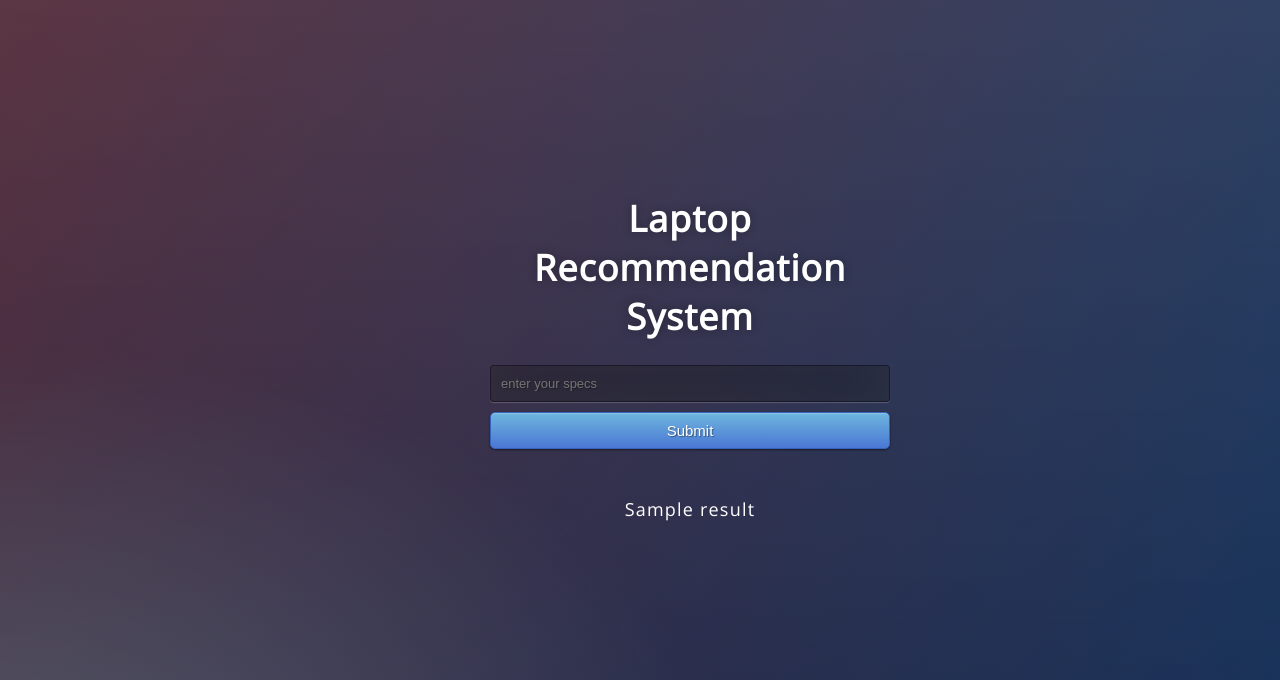
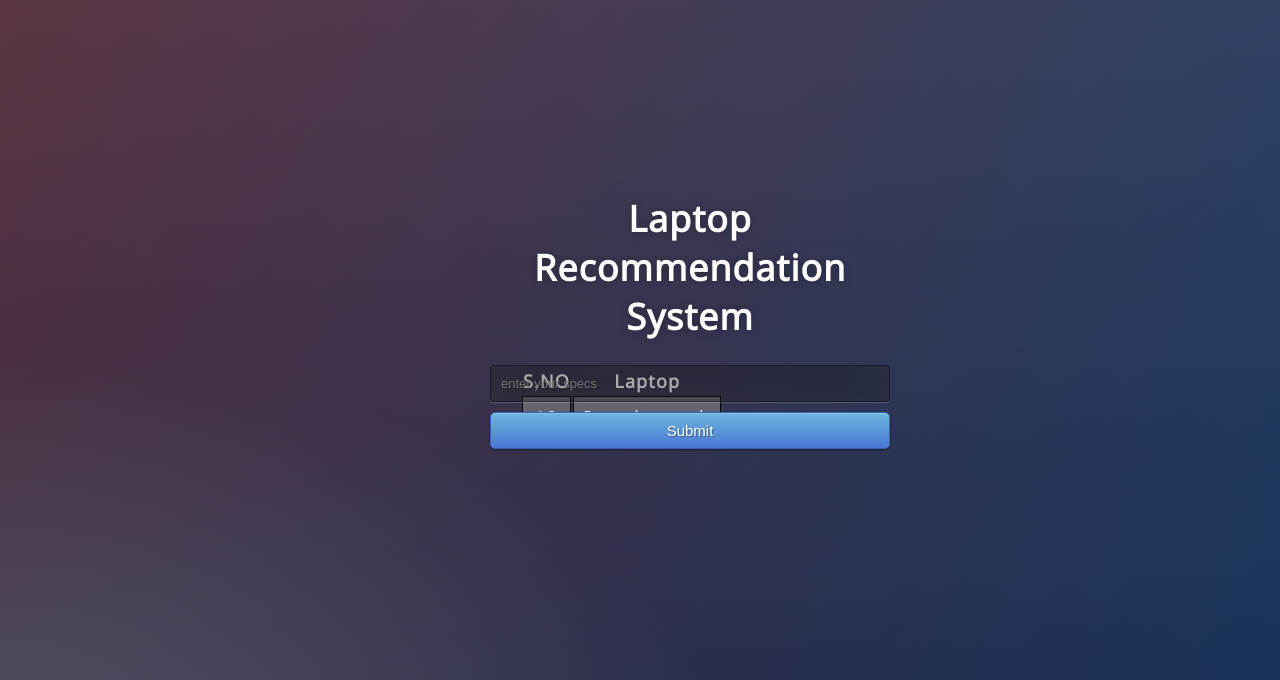
Before and after one commit to varunpatel07/Laptop-recommandation-system, a Flask app: template templates/index.html in a window 1280 px wide. Shown: the top 680 px of the page. Run offline with Flask 2, Linux system fonts and the light colour scheme; the template is opened without the code that fills it: most values are stand-ins (such as "Sample title", 1, 10 or a date in 2020); parts of the project's set-up code (start-up, migrations or seed data) failed here and were passed over.

Commit message:
minor fix

```diff
--- a/main.py
+++ b/main.py
@@ -17,7 +17,8 @@ def suggest():
     '''
     Laptop =  request.form["model"]
     Recommendations = util.suggest(Laptop)
-    return render_template('index.html' ,result=Recommendations)
+    #print(Recommendations)
+    return render_template('index.html' ,result=enumerate(Recommendations))
 
 if __name__ == "__main__":
     app.run(debug=True)
--- a/static/styles.css
+++ b/static/styles.css
@@ -60,3 +60,21 @@ input {
 	-ms-transition: box-shadow .5s ease;
 	transition: box-shadow .5s ease;
 }
+
+
+ th:tr{
+		color: blue;
+		margin-top: 46%;
+		margin-left: 34%;
+
+    }
+tr:nth-of-type(2n){
+        border: 1px solid black;
+        background-color: rgba(150, 150, 150, 0.5);
+
+    }
+
+td{
+        padding: 8px 8px;
+        border: 1px solid black;
+	}
--- a/templates/index.html
+++ b/templates/index.html
@@ -26,11 +26,30 @@
         <button type="submit" class="btn btn-primary btn-block btn-large" , value='suggest'>Submit</button>
     </form>
 
-   <br>
-   <br>
-   {{ result }}
+  </div>
 
- </div>
+  <div id="tablediv" style="
+  padding-left: 40%; padding-top: 28%;
+">
+    <table>
+      <tr>
+        <th>S.NO</th>
+      <th>Laptop</th>
+    </tr>
+
+      {%for i,j in result%}
+      <tr>
+      <td>{{i+1}}</td>
+      <td>{{j}}</td>
+    </tr>
+      {%endfor%}
+    </table>
+
+   </div>
+
+
+
+
 
 
 </body>
```
Also changed, not shown: util.py (+5 -2 lines).
